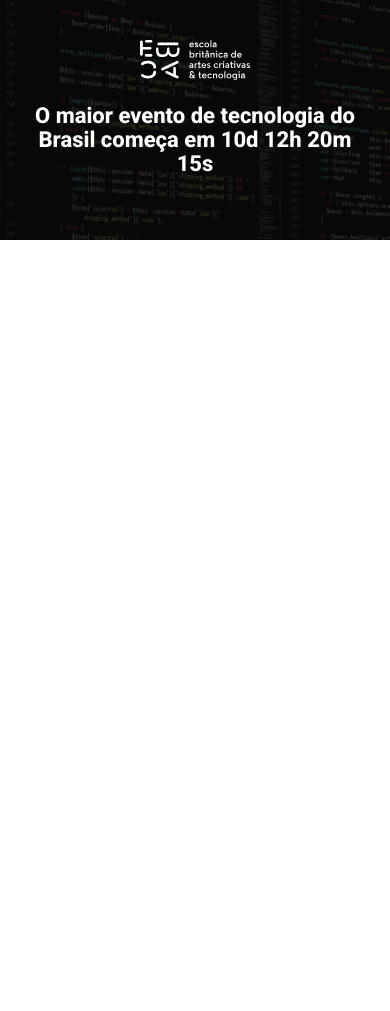
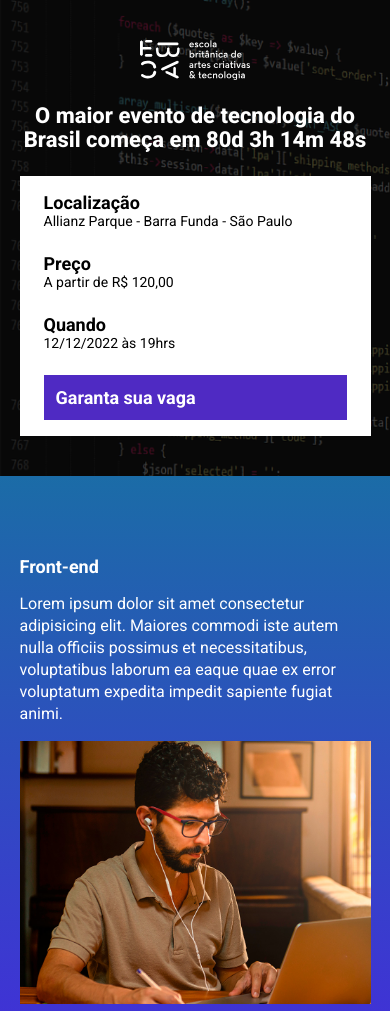
Before and after one commit to ttmzz/ebac_tech_talks, a website built with Parcel: page src/index.html in a window 390 px wide. Shown: the top 1011 px of the page. Before the commit the page ends 844 px from the top, so only its background shows below. Built offline with nearby package versions, Linux system fonts and the light colour scheme.

Commit message:
criando a contagem regressiva

```diff
--- a/package.json
+++ b/package.json
@@ -4,6 +4,7 @@
   "description": "",
   "scripts": {
     "dev": "parcel src/index.html src/styles/main.scss src/scripts/main.js",
+    "build": "parcel build src/index.html",
     "test": "echo \"Error: no test specified\" && exit 1"
   },
   "keywords": [],
--- a/src/index.html
+++ b/src/index.html
@@ -7,16 +7,75 @@
     <link rel="preconnect" href="https://fonts.googleapis.com">
     <link rel="preconnect" href="https://fonts.gstatic.com" crossorigin>
     <link href="https://fonts.googleapis.com/css2?family=Roboto:ital,wght@0,100..900;1,100..900&display=swap" rel="stylesheet">
+    <link href="https://unpkg.com/aos@2.3.1/dist/aos.css" rel="stylesheet">
     <link rel="stylesheet" href="styles/main.scss">
 </head>
 <body>
     <header class="hero">
         <div class="container">
             <img class="hero__logo" src="./images/ebac_logo.svg" alt="EBAC">
-            <p class="hero__text">O maior evento de tecnologia do Brasil começa em 10d 12h 20m 15s</p>
+            <p class="hero__text">O maior evento de tecnologia do Brasil começa em <span id="contador"></span></p>
+            <div class="infos-bar">
+                <ul class="infos-bar__infos">
+                    <li class="infos-bar__infos__item">
+                        <b>Localização</b>
+                        Allianz Parque - Barra Funda - São Paulo
+                    </li>
+                    <li class="infos-bar__infos__item">
+                        <b>Preço</b>
+                        A partir de R$ 120,00
+                    </li>
+                    <li class="infos-bar__infos__item">
+                        <b>Quando</b>
+                        12/12/2022 às 19hrs
+                    </li>
+                </ul>
+                <a href="#" class="button button--primary">Garanta sua vaga</a>
+            </div>
         </div>
     </header>
 
-    <script src="scripts/main.js"></script>
+    <section class="event event--frontend">
+        <div class="container" data-aos="fade-right">
+            <div class="event__detail">
+                <h2 class="event__detail__title">Front-end</h2>
+                <p class="event__detail__description">Lorem ipsum dolor sit amet consectetur adipisicing elit. Maiores commodi iste autem nulla officiis possimus et necessitatibus, voluptatibus laborum ea eaque quae ex error voluptatum expedita impedit sapiente fugiat animi.</p>
+            </div>
+            <img class="event__image" src="./images/frontend.png" alt="Front-end">
+        </div>
+    </section>
+
+    <section class="event event--ux-ui event--image-left">
+        <div class="container" data-aos="fade-left">
+            <div class="event__detail">
+                <h2 class="event__detail__title">UX/Ui</h2>
+                <p class="event__detail__description">Lorem ipsum dolor sit amet consectetur adipisicing elit. Maiores commodi iste autem nulla officiis possimus et necessitatibus, voluptatibus laborum ea eaque quae ex error voluptatum expedita impedit sapiente fugiat animi.</p>
+            </div>
+            <img class="event__image" src="./images/ui-ux.png" alt="UX/Ui">
+        </div>
+    </section>
+
+    <section class="event event--data-science">
+        <div class="container" data-aos="fade-right">
+            <div class="event__detail">
+                <h2 class="event__detail__title">Data Science</h2>
+                <p class="event__detail__description">Lorem ipsum dolor sit amet consectetur adipisicing elit. Maiores commodi iste autem nulla officiis possimus et necessitatibus, voluptatibus laborum ea eaque quae ex error voluptatum expedita impedit sapiente fugiat animi.</p>
+            </div>
+            <img class="event__image" src="./images/data.png" alt="Data Science">
+        </div>
+    </section>
+
+    <section class="event event--backend event--image-left">
+        <div class="container" data-aos="fade-left">
+            <div class="event__detail">
+                <h2 class="event__detail__title">Back-end</h2>
+                <p class="event__detail__description">Lorem ipsum dolor sit amet consectetur adipisicing elit. Maiores commodi iste autem nulla officiis possimus et necessitatibus, voluptatibus laborum ea eaque quae ex error voluptatum expedita impedit sapiente fugiat animi.</p>
+            </div>
+            <img class="event__image" src="./images/backend.png" alt="Back-end">
+        </div>
+    </section>
+
+    <script src="https://unpkg.com/aos@2.3.1/dist/aos.js"></script>
+    <script src="./scripts/main.js"></script>
 </body>
 </html>
--- a/src/scripts/main.js
+++ b/src/scripts/main.js
@@ -1 +1,31 @@
-console.log("Olá mundo!");
+AOS.init();
+
+const dataDoEvento = new Date("Dec 25, 2025 19:00:00");
+const timeStampDoEvento = dataDoEvento.getTime();
+
+const contaAsHoras = setInterval(function() {
+    const agora = new Date();
+    const timeStampAtual = agora.getTime();
+
+    const distanciaAteOEvento = timeStampDoEvento - timeStampAtual;
+
+    const diaEmMs = 1000 * 60 * 60 * 24;
+    const horaEmMs = 1000 * 60 * 60;
+    const minutoEmMs = 1000 * 60;
+
+    const diasAteOEvento = Math.floor(distanciaAteOEvento / diaEmMs);
+
+    const horasAteOEvento = Math.floor((distanciaAteOEvento % diaEmMs) / horaEmMs);
+
+    const minutosAteOEvento = Math.floor((distanciaAteOEvento % horaEmMs) / minutoEmMs);
+
+    const segundosAteOEvento = Math.floor((distanciaAteOEvento % minutoEmMs) / 1000);
+
+    document.getElementById('contador').innerHTML = `${diasAteOEvento}d ${horasAteOEvento}h ${minutosAteOEvento}m ${segundosAteOEvento}s`;
+
+    if(distanciaAteOEvento < 0) {
+        clearInterval(contaAsHoras);
+        document.getElementByIde('contador').innerHTML = 'Evento expirado';
+    }
+
+}, 1000);
--- /dev/null
+++ b/src/styles/_event.scss
@@ -0,0 +1,64 @@
+@use 'variables';
+
+.event {
+    padding: 80px 0;
+
+    &--frontend {
+        background-image: linear-gradient(variables.$blue1, variables.$blue2);
+    }
+
+    &--ux-ui {
+        background-image: linear-gradient(variables.$blue2, variables.$pink);
+    }
+
+    &--data-science {
+        background-image: linear-gradient(variables.$pink, variables.$yellow);
+    }
+
+    &--backend {
+        background-image: linear-gradient(variables.$yellow, variables.$pink);
+    }
+
+    &--image-left {
+        .container {
+            flex-direction: row-reverse;
+        }
+    }
+
+    .container {
+        display: flex;
+        gap: 40px;
+    }
+
+    &__image {
+        max-width: 360px;
+    }
+
+    &__detail {
+
+        &__title {
+            font-size: 18px;
+            font-weight: bold;
+            margin-bottom: 16px;
+        }
+
+        &__description {
+            line-height: 22px;
+        }
+    }
+
+    @media (max-width: 640px) {
+        .container {
+            display: block;
+        }
+
+        &__image {
+            width: 100%;
+        }
+
+        &__detail {
+            margin-right: 0;
+            margin-bottom: 16px;
+        }
+    }
+}
--- a/src/styles/_hero.scss
+++ b/src/styles/_hero.scss
@@ -1,3 +1,5 @@
+@use 'variables';
+
 .hero {
     padding-top: 64px;
     padding-bottom: 100px;
@@ -16,7 +18,7 @@
         left: 0;
         width: 100%;
         height: 100%;
-        background-color: #000;
+        background-color: variables.$secundaryTextColor;
         content: '';
         opacity: .7;
     }
--- /dev/null
+++ b/src/styles/_variables.scss
@@ -0,0 +1,9 @@
+$textColor: #fff;
+$secundaryTextColor: #000;
+
+$blue1: #1B6CA7;
+$blue2: #442BDB;
+$pink: #89223B;
+$yellow: #9C791D;
+
+$purple: #4F2AC3;
--- /dev/null
+++ b/src/styles/components/_buttons.scss
@@ -0,0 +1,25 @@
+@use '../variables';
+
+.button {
+    padding: 12px;
+    font-size: 18px;
+    font-weight: bold;
+    text-decoration: none;
+    text-align: center;
+    white-space: nowrap;
+
+    &--primary {
+        color: variables.$textColor;
+        background-color: variables.$purple;
+    }
+
+    @media (max-width: 640px) {
+        display: block;
+        width: 100%;
+    }
+
+    @media (max-width: 1024px) {
+        display: flex;
+        align-items: center;
+    }
+}
--- /dev/null
+++ b/src/styles/components/_infos_bar.scss
@@ -0,0 +1,42 @@
+@use '../variables';
+
+.infos-bar {
+    padding: 16px 24px;
+    background-color: variables.$textColor;
+    display: flex;
+    justify-content: space-between;
+
+    &__infos {
+        display: flex;
+        gap: 40px;
+
+        &__item {
+            font-size: 14px;
+            color: variables.$secundaryTextColor;
+
+            b {
+                color: variables.$secundaryTextColor;
+                font-size: 18px;
+                display: block;
+            }
+        }
+    }
+
+    @media (max-width: 640px) {
+        display: block;
+
+        &__infos {
+            display: block;
+
+            &__item {
+                margin-bottom: 24px;
+            }
+        }
+    }
+
+    @media (max-width: 1024px) {
+        &__infos {
+            gap: 16px;
+        }
+    }
+}
--- a/src/styles/main.scss
+++ b/src/styles/main.scss
@@ -1,11 +1,16 @@
 @use 'hero';
+@use 'components/infos_bar';
+@use 'components/buttons';
+@use 'event';
+@use 'variables';
 
 * {
     margin: 0;
     padding: 0;
     box-sizing: border-box;
     font-family: Roboto, sans-serif;
-    color: #fff;
+    color: variables.$textColor;
+    list-style: none;
 }
 
 .container {
```
